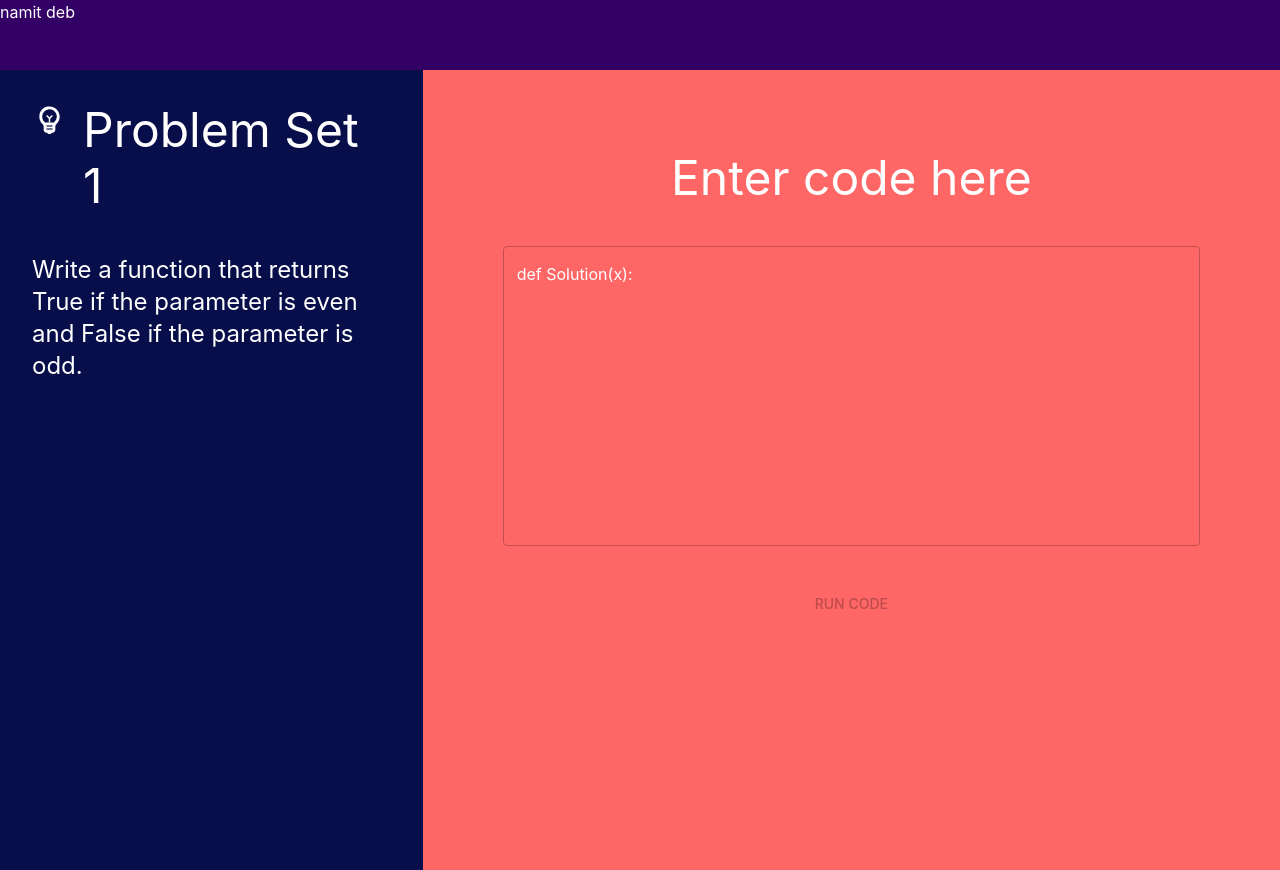
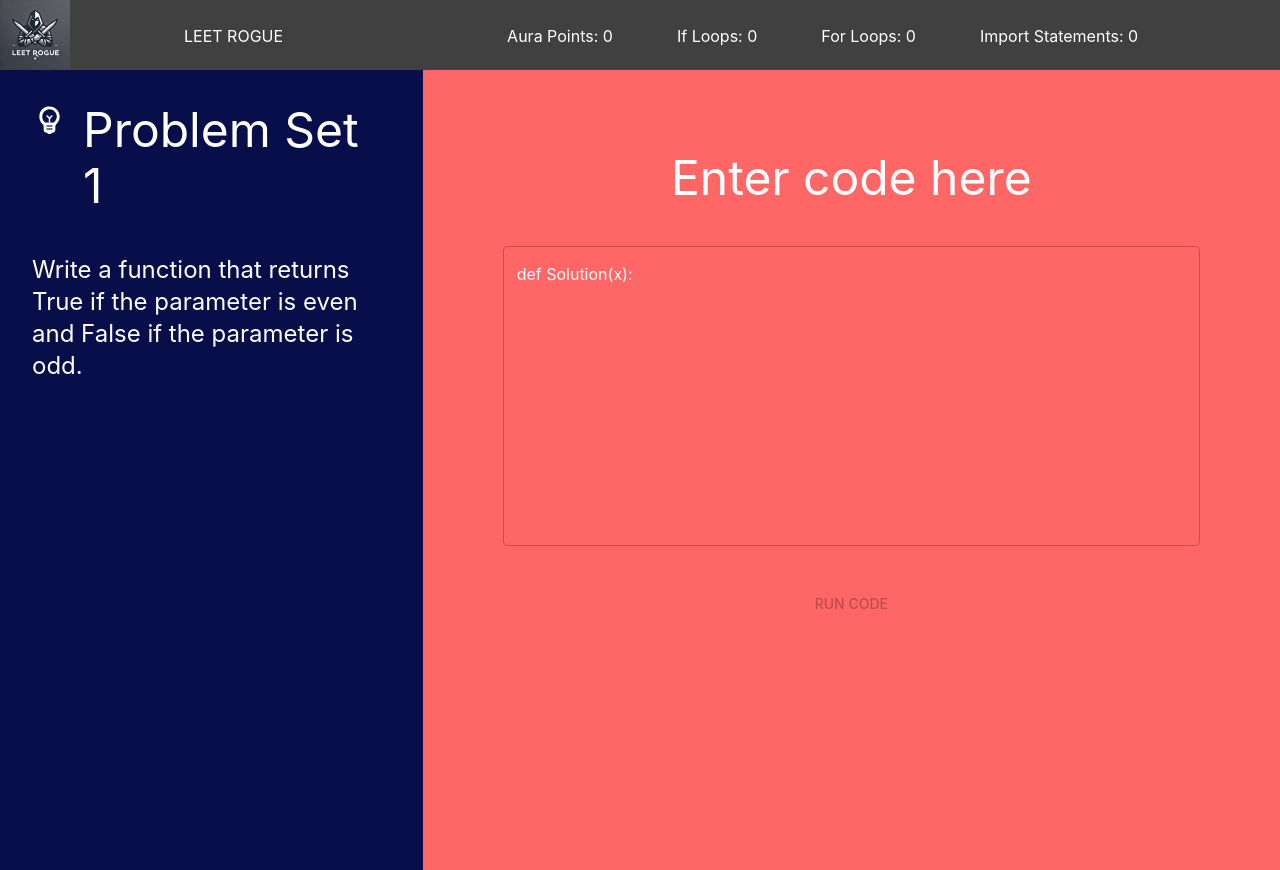
Before and after one commit to bigcrushes/leetrogue, a React (Create React App) app in the folder leetrogue/: page / in a window 1280 px wide. Built offline with nearby package versions, Linux system fonts and the light colour scheme; no server answers; the HTML template or start-up script is replaced by a standard one.

Commit message:
navbar updates

```diff
--- a/leetrogue/src/App.js
+++ b/leetrogue/src/App.js
@@ -1,4 +1,3 @@
-import { AppBar, Typography } from '@mui/material';
 import './App.css';
 import CodeEditor from './CodeEditor';
 import { theme } from './components/ui/theme';
@@ -7,9 +6,6 @@ import { ThemeProvider } from '@mui/material/styles';
 function App() {
   return (
     <ThemeProvider theme={theme}>
-      <AppBar position="static" sx={{ backgroundColor:"#330066", height:70}}>
-        <Typography> namit deb</Typography>
-      </AppBar>
       <CodeEditor/>
     </ThemeProvider>
   );
--- a/leetrogue/src/CodeEditor.js
+++ b/leetrogue/src/CodeEditor.js
@@ -1,6 +1,6 @@
 import React, { useState, useEffect } from 'react';
 import { AlertCircle } from 'lucide-react';
-import { Button, Box, Typography, TextField, Stack} from '@mui/material';
+import { AppBar, Button, Box, Typography, TextField, Stack} from '@mui/material';
 import { Alert, AlertDescription } from './components/ui/alert';
 import { useTheme } from '@mui/material/styles';
 import Dialogue from './components/ui/dialogue';
@@ -100,6 +100,23 @@ const CodeEditor = () => {
   };
 
   return (
+    <div>
+    <AppBar position="static" sx={{ backgroundColor:"#404040", height:70, padding:3, paddingLeft: 15}}>
+      <Stack direction="row" spacing={8}>
+        <img src="/leetrogue logo.jpg" style={{ width: '70px', position:'absolute', left:0, top:0, height: 'auto' }} ></img>
+
+        <Typography> LEET ROGUE </Typography>
+
+        <Typography paddingLeft={20}> Aura Points: {points} </Typography>
+
+        <Typography> If Loops: {ifloop} </Typography>
+
+        <Typography> For Loops: {forloop} </Typography>
+
+        <Typography> Import Statements: {imports} </Typography>
+      </Stack>
+    </AppBar>
+
     <Box display="flex" flexDirection="row" width="100vw" height="100vh">
       <Box width="50vw" padding={4} sx={{ gap:5, backgroundColor: theme.palette.primary.main}}>
         <Stack direction="row" spacing={2}>
@@ -171,6 +188,7 @@ const CodeEditor = () => {
         />
       </Box>
     </Box>
+    </div>
   );
 };
 
```
Also changed, not shown: leetrogue/public/leetrogue logo.jpg (added).
